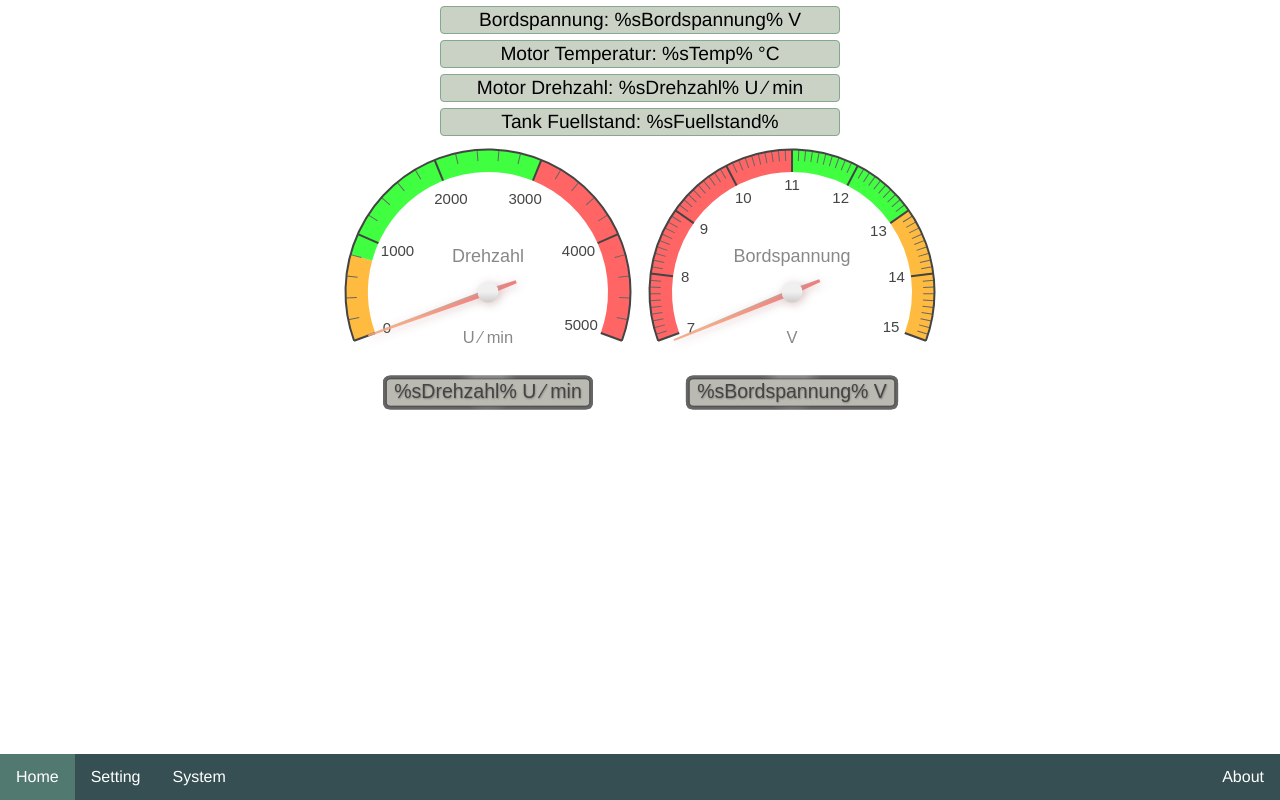
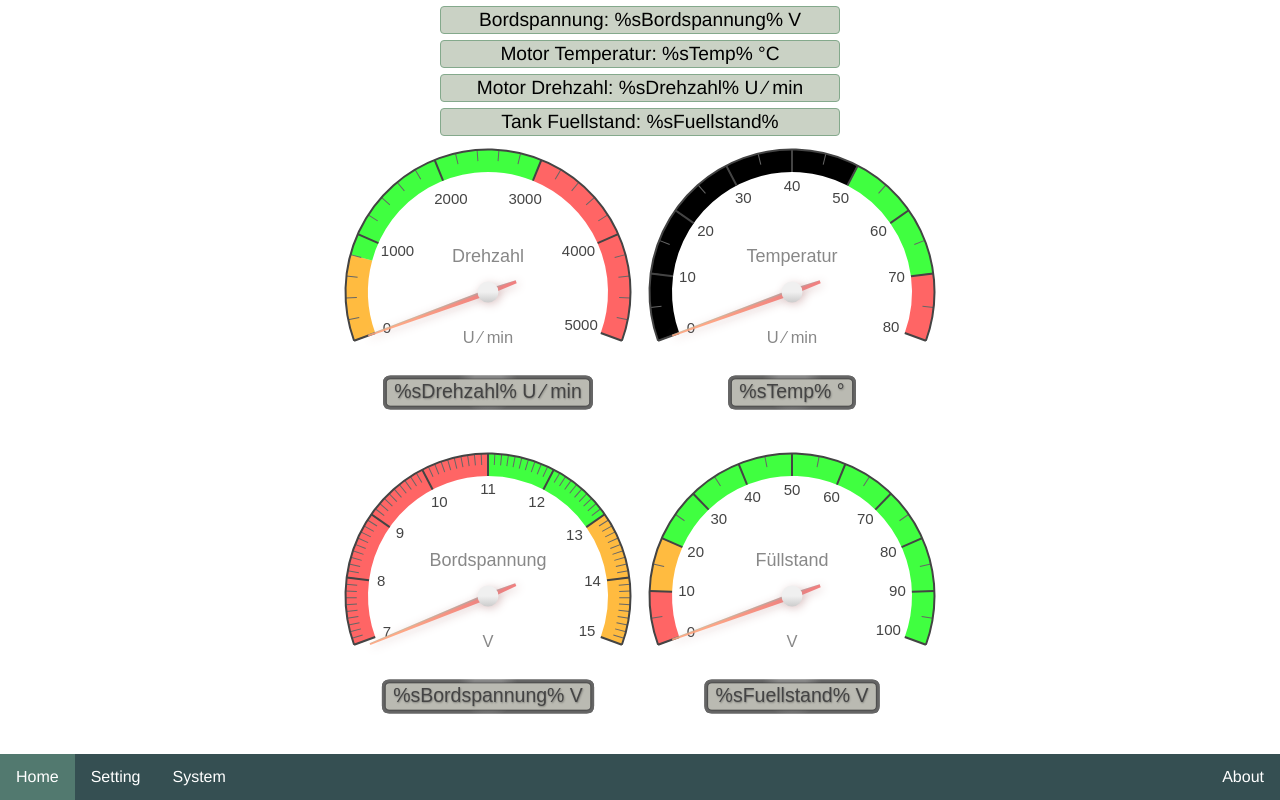
Before and after one commit to gerryvel/Motordaten, a plain HTML site: page data/index.html in a window 1280 px wide. Drawn offline with Linux system fonts and the light colour scheme.

Commit message:
Version 2.0

```diff
--- a/data/index.html
+++ b/data/index.html
@@ -46,6 +46,38 @@
             data-value='%sDrehzahl%'
 	></canvas>
 
+    <canvas data-type="radial-gauge"
+            data-width="300"
+            data-height="300"
+            data-units="U &frasl; min"
+            data-title="Temperatur"
+            data-min-value="0"
+            data-start-angle="70"
+            data-ticks-angle="220"
+            data-value-box="true"
+            data-max-value="80"
+            data-major-ticks="0,10,20,30,40,50,60,70,80"
+            data-minor-ticks="2"
+            data-stroke-ticks="true"
+            data-highlights='[
+        {"from": 0, "to": 50, "color": "rgba(30;144;255, .75)"},
+        {"from": 50, "to": 70, "color": "rgba(0, 255, 0, .75)"},
+        {"from": 70, "to": 80, "color": "rgba(255, 50, 50, .75)"}
+		]'
+            data-color-plate="#fff"
+            data-border-shadow-width="0"
+            data-borders="false"
+            data-needle-type="arrow"
+            data-needle-width="2"
+            data-needle-circle-size="7"
+            data-needle-circle-outer="true"
+            data-needle-circle-inner="false"
+            data-animation-duration="1500"
+            data-animation-rule="linear"
+            data-value-text='%sTemp% &deg;'
+            data-value='%sTempl%'
+	></canvas>
+    <br>
 	<canvas data-type="radial-gauge"
             data-width="300"
             data-height="300"
@@ -78,6 +110,37 @@
             data-value='%sBordspannung%'
 	></canvas>
 
+    <canvas data-type="radial-gauge"
+            data-width="300"
+            data-height="300"
+            data-units="V"
+            data-title="F&uuml;llstand"
+            data-min-value="0"
+            data-start-angle="70"
+            data-ticks-angle="220"
+            data-value-box="true"
+            data-max-value="100"
+            data-major-ticks="0,10,20,30,40,50,60,70,80,90,100"
+            data-minor-ticks="2"
+            data-stroke-ticks="true"
+            data-highlights='[
+        {"from": 0, "to": 10, "color": "rgba(255, 50, 50, .75)"},
+        {"from": 10, "to": 20, "color": "rgba(255, 165, 0, .75)"},
+        {"from": 20, "to": 100, "color": "rgba(0, 255, 0, .75)"}
+		]'
+            data-color-plate="#fff"
+            data-border-shadow-width="0"
+            data-borders="false"
+            data-needle-type="arrow"
+            data-needle-width="2"
+            data-needle-circle-size="7"
+            data-needle-circle-outer="true"
+            data-needle-circle-inner="false"
+            data-animation-duration="1500"
+            data-animation-rule="linear"
+            data-value-text='%sFuellstand% V'
+            data-value='%sBFuellstand%'
+	></canvas>
     <ul class="bottomnav">
         <li><a class="active" href="/">Home</a></li>
         <li><a href="settings.html">Setting</a></li>
```
